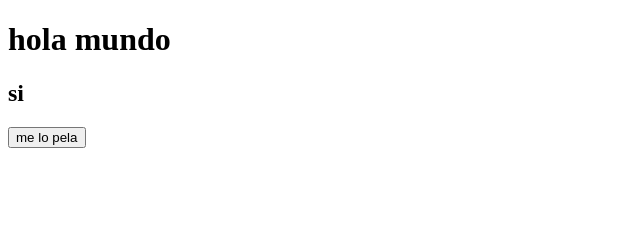
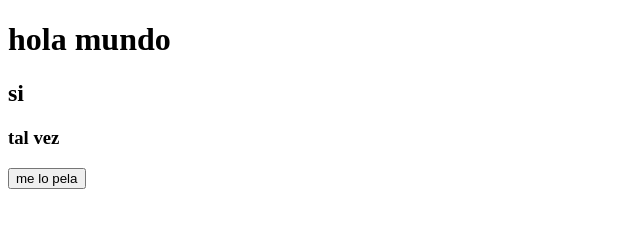
Before and after one commit to LEONARDO-AGUDELO-73/si, a plain HTML site: page index.html in a window 1280 px wide. Shown: the whole page, without its empty margins (0-640 px from the left). Drawn offline with Linux system fonts and the light colour scheme.

Commit message:
"tal vez"

```diff
--- a/index.html
+++ b/index.html
@@ -9,6 +9,7 @@
 
     <h1>hola mundo</h1>
     <h2>si</h2>
+    <h3>tal vez</h3>
 
     <button type="button">me lo pela</button>
 
```
